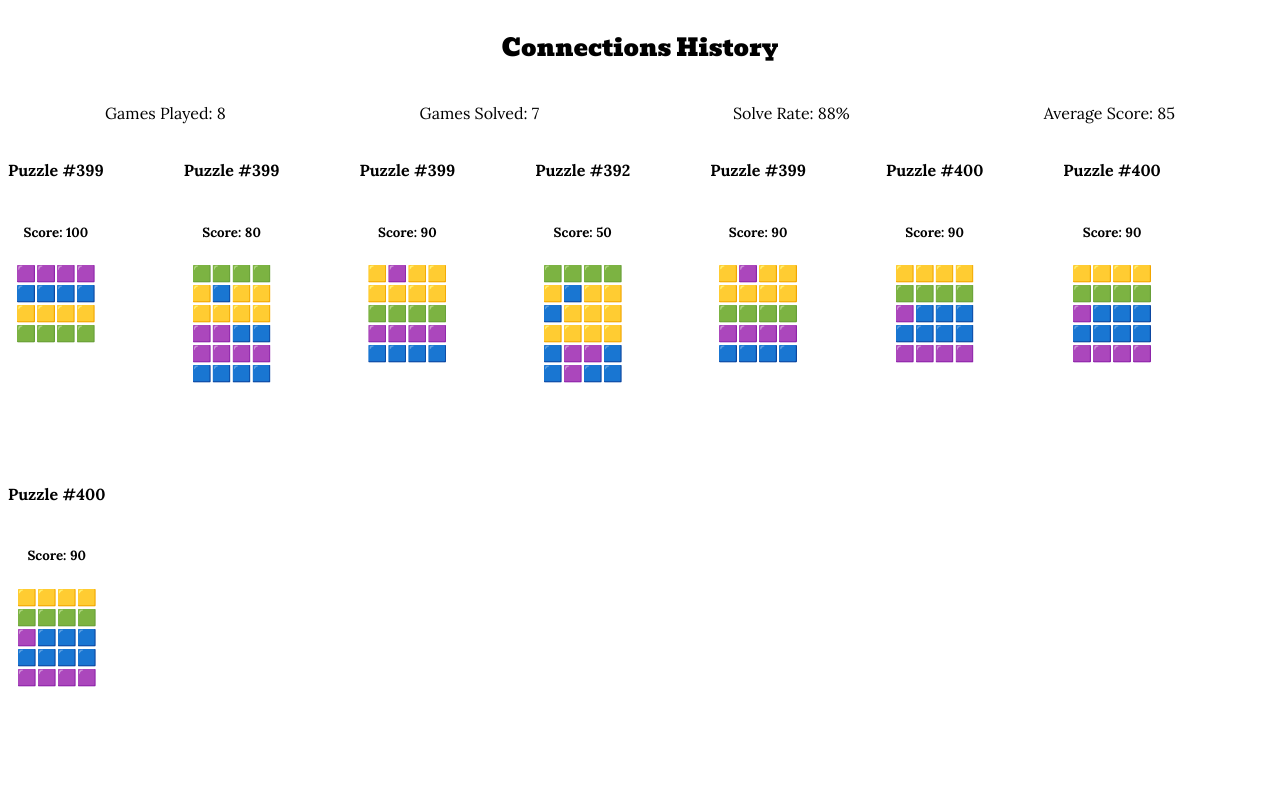
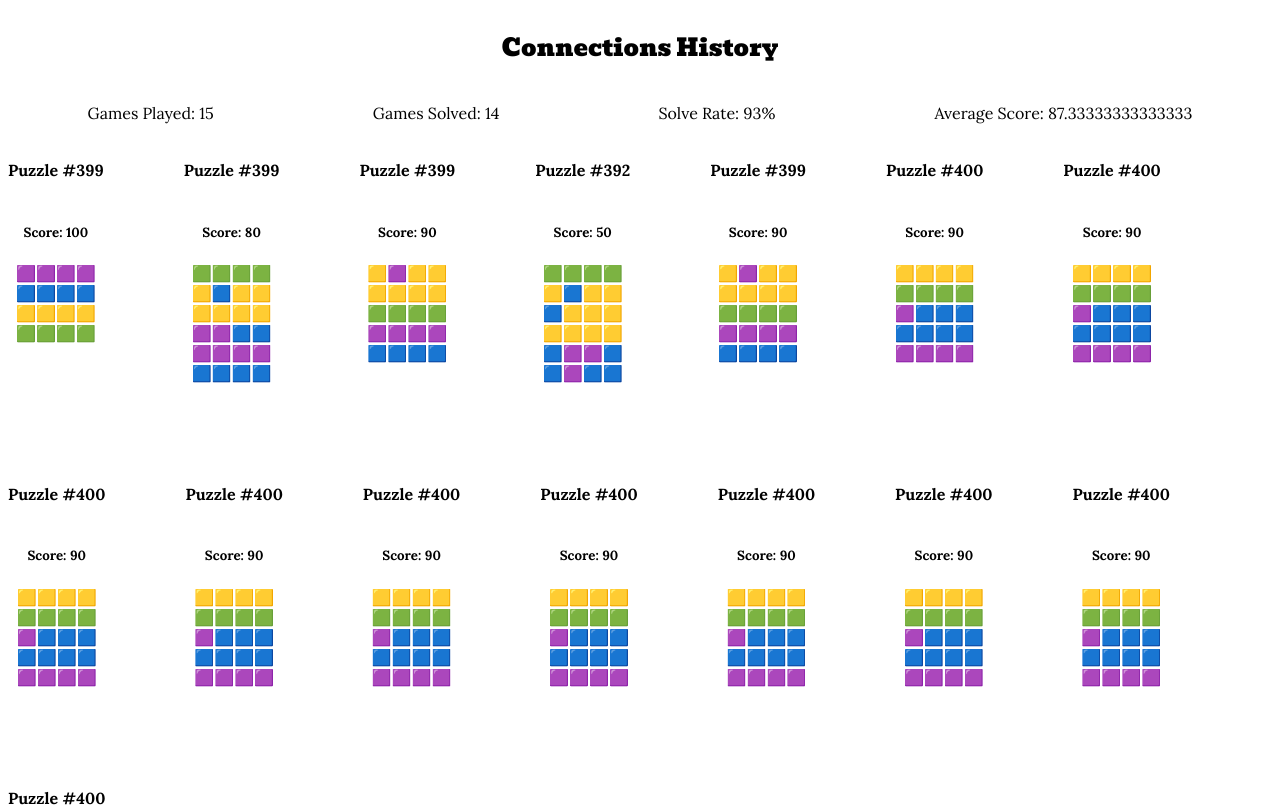
Before and after one commit to kjoikle/net-games-stats, a React (Vite) app: page /connections in a window 1280 px wide. Shown: the top 807 px of the page. Built offline with nearby package versions, Linux system fonts and the light colour scheme; data requests are answered from the project's data file.

Commit message:
stop user from inputting same game twice

```diff
--- a/data/db.json
+++ b/data/db.json
@@ -198,6 +198,181 @@
         "🟦🟦🟦🟦",
         "🟪🟪🟪🟪"
       ]
+    },
+    {
+      "id": 400,
+      "date": "Mon Jul 15 2024",
+      "puzzleNumber": 400,
+      "score": 90,
+      "grid": [
+        "🟨🟨🟨🟨",
+        "🟩🟩🟩🟩",
+        "🟪🟦🟦🟦",
+        "🟦🟦🟦🟦",
+        "🟪🟪🟪🟪"
+      ],
+      "mistakes": 1,
+      "solved": true,
+      "yellowSolved": 0,
+      "greenSolved": 1,
+      "blueSolved": 2,
+      "purpleSolved": 3,
+      "solveOrder": [
+        "🟨🟨🟨🟨",
+        "🟩🟩🟩🟩",
+        "🟦🟦🟦🟦",
+        "🟪🟪🟪🟪"
+      ]
+    },
+    {
+      "id": 400,
+      "date": "Mon Jul 15 2024",
+      "puzzleNumber": 400,
+      "score": 90,
+      "grid": [
+        "🟨🟨🟨🟨",
+        "🟩🟩🟩🟩",
+        "🟪🟦🟦🟦",
+        "🟦🟦🟦🟦",
+        "🟪🟪🟪🟪"
+      ],
+      "mistakes": 1,
+      "solved": true,
+      "yellowSolved": 0,
+      "greenSolved": 1,
+      "blueSolved": 2,
+      "purpleSolved": 3,
+      "solveOrder": [
+        "🟨🟨🟨🟨",
+        "🟩🟩🟩🟩",
+        "🟦🟦🟦🟦",
+        "🟪🟪🟪🟪"
+      ]
+    },
+    {
+      "id": 400,
+      "date": "Mon Jul 15 2024",
+      "puzzleNumber": 400,
+      "score": 90,
+      "grid": [
+        "🟨🟨🟨🟨",
+        "🟩🟩🟩🟩",
+        "🟪🟦🟦🟦",
+        "🟦🟦🟦🟦",
+        "🟪🟪🟪🟪"
+      ],
+      "mistakes": 1,
+      "solved": true,
+      "yellowSolved": 0,
+      "greenSolved": 1,
+      "blueSolved": 2,
+      "purpleSolved": 3,
+      "solveOrder": [
+        "🟨🟨🟨🟨",
+        "🟩🟩🟩🟩",
+        "🟦🟦🟦🟦",
+        "🟪🟪🟪🟪"
+      ]
+    },
+    {
+      "id": 400,
+      "date": "Mon Jul 15 2024",
+      "puzzleNumber": 400,
+      "score": 90,
+      "grid": [
+        "🟨🟨🟨🟨",
+        "🟩🟩🟩🟩",
+        "🟪🟦🟦🟦",
+        "🟦🟦🟦🟦",
+        "🟪🟪🟪🟪"
+      ],
+      "mistakes": 1,
+      "solved": true,
+      "yellowSolved": 0,
+      "greenSolved": 1,
+      "blueSolved": 2,
+      "purpleSolved": 3,
+      "solveOrder": [
+        "🟨🟨🟨🟨",
+        "🟩🟩🟩🟩",
+        "🟦🟦🟦🟦",
+        "🟪🟪🟪🟪"
+      ]
+    },
+    {
+      "id": 400,
+      "date": "Mon Jul 15 2024",
+      "puzzleNumber": 400,
+      "score": 90,
+      "grid": [
+        "🟨🟨🟨🟨",
+        "🟩🟩🟩🟩",
+        "🟪🟦🟦🟦",
+        "🟦🟦🟦🟦",
+        "🟪🟪🟪🟪"
+      ],
+      "mistakes": 1,
+      "solved": true,
+      "yellowSolved": 0,
+      "greenSolved": 1,
+      "blueSolved": 2,
+      "purpleSolved": 3,
+      "solveOrder": [
+        "🟨🟨🟨🟨",
+        "🟩🟩🟩🟩",
+        "🟦🟦🟦🟦",
+        "🟪🟪🟪🟪"
+      ]
+    },
+    {
+      "id": 400,
+      "date": "Mon Jul 15 2024",
+      "puzzleNumber": 400,
+      "score": 90,
+      "grid": [
+        "🟨🟨🟨🟨",
+        "🟩🟩🟩🟩",
+        "🟪🟦🟦🟦",
+        "🟦🟦🟦🟦",
+        "🟪🟪🟪🟪"
+      ],
+      "mistakes": 1,
+      "solved": true,
+      "yellowSolved": 0,
+      "greenSolved": 1,
+      "blueSolved": 2,
+      "purpleSolved": 3,
+      "solveOrder": [
+        "🟨🟨🟨🟨",
+        "🟩🟩🟩🟩",
+        "🟦🟦🟦🟦",
+        "🟪🟪🟪🟪"
+      ]
+    },
+    {
+      "id": 400,
+      "date": "Mon Jul 15 2024",
+      "puzzleNumber": 400,
+      "score": 90,
+      "grid": [
+        "🟨🟨🟨🟨",
+        "🟩🟩🟩🟩",
+        "🟪🟦🟦🟦",
+        "🟦🟦🟦🟦",
+        "🟪🟪🟪🟪"
+      ],
+      "mistakes": 1,
+      "solved": true,
+      "yellowSolved": 0,
+      "greenSolved": 1,
+      "blueSolved": 2,
+      "purpleSolved": 3,
+      "solveOrder": [
+        "🟨🟨🟨🟨",
+        "🟩🟩🟩🟩",
+        "🟦🟦🟦🟦",
+        "🟪🟪🟪🟪"
+      ]
     }
   ],
   "strands": [
@@ -292,6 +467,23 @@
       ],
       "hintsUsed": 0,
       "indexOfSpangram": 3
+    },
+    {
+      "id": 130,
+      "date": "Thu Jul 11 2024",
+      "puzzleNumber": 130,
+      "score": 100,
+      "gameBoard": [
+        "🔵",
+        "🔵",
+        "🔵",
+        "🟡",
+        "🔵",
+        "🔵",
+        "🔵"
+      ],
+      "hintsUsed": 0,
+      "indexOfSpangram": 3
     }
   ]
 }
--- a/src/components/GameInput.jsx
+++ b/src/components/GameInput.jsx
@@ -1,9 +1,25 @@
 import { useState } from "react";
 import api from "../services/api";
 import { parseGame } from "../utils/parseGameSummary";
+import {
+  fetchConnectionsData,
+  fetchStrandsData,
+} from "../utils/queryFunctions";
+import { useQuery } from "@tanstack/react-query";
 
 function GameInput() {
   const [gameInput, setGameInput] = useState("");
+
+  // get data for all games
+  const { data: connectionsData } = useQuery({
+    queryKey: ["connections"],
+    queryFn: fetchConnectionsData,
+  });
+
+  const { data: strandsData } = useQuery({
+    queryKey: ["strands"],
+    queryFn: fetchStrandsData,
+  });
 
   async function addToDB(gameType, gameObject) {
     try {
@@ -13,6 +29,30 @@
     }
   }
 
+  // check if puzzleNum has already been submitted
+  function hasPrevSubmitted(puzzleNumber, gameName) {
+    if (gameName == "connections") {
+      const res = connectionsData.filter(
+        (game) => game.puzzleNumber == puzzleNumber
+      );
+
+      if (res.length > 0) {
+        return true;
+      }
+      return false;
+    } else if (gameName == "strands") {
+      const res = strandsData.filter(
+        (game) => game.puzzleNumber == puzzleNumber
+      );
+
+      if (res.length > 0) {
+        return true;
+      }
+      return false;
+    }
+    return false;
+  }
+
   function handleFormSubmit(e) {
     e.preventDefault();
 
@@ -20,10 +60,17 @@
 
     const gameData = parseGame(gameInput); // [gameType, gameObject]
 
-    if (
-      (gameData && gameData[0] === "connections") ||
-      gameData[0] === "strands"
-    ) {
+    if (!gameData) {
+      setGameInput("");
+      return;
+    }
+
+    if (hasPrevSubmitted(gameData[1].puzzleNumber, gameData[0])) {
+      alert("You've already submitted this game!"); // want to prompt them to overwrite instead
+      return;
+    }
+
+    if (gameData[0] === "connections" || gameData[0] === "strands") {
       addToDB(gameData[0], gameData[1]);
     }
 
--- a/src/utils/parseGameSummary.js
+++ b/src/utils/parseGameSummary.js
@@ -7,7 +7,9 @@
   if (!valid) {
     alert("Enter valid game results!");
     return false;
-  } else if (gameName === "Connections") {
+  }
+
+  if (gameName === "Connections") {
     return parseConnectionsGame(cleanInput);
   } else if (gameName === "Strands") {
     return parseStrandsGame(cleanInput);
```
